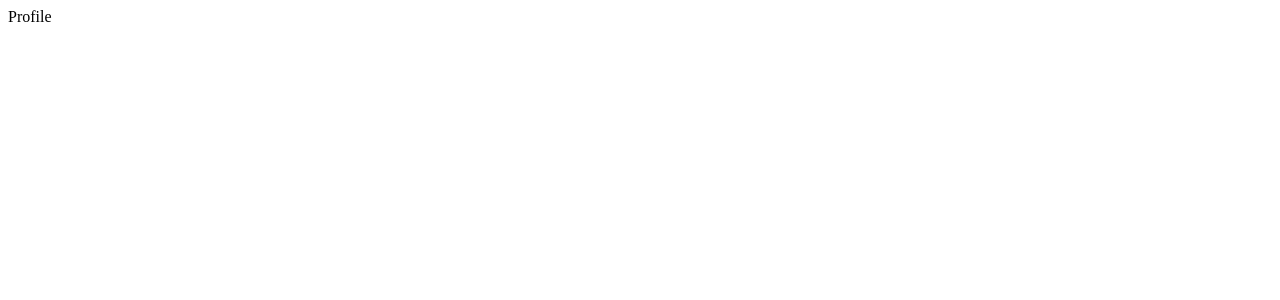
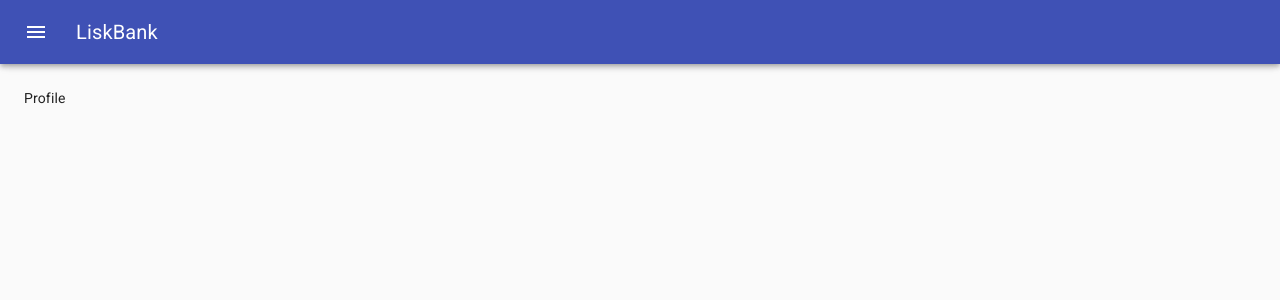
Before and after one commit to NinoVictor/LisBank-WEB, a React (Create React App) app: page /profile in a window 1280 px wide. Shown: the top 300 px of the page. Built offline with nearby package versions, Linux system fonts and the light colour scheme.

Commit message:
Primera versión del dashboard

```diff
--- a/src/App.tsx
+++ b/src/App.tsx
@@ -1,6 +1,7 @@
 import React from "react";
 import { BrowserRouter as Router, Switch, Route } from "react-router-dom";
 
+import Layout from "./components/Layout";
 import Login from "./containers/Login";
 import Home from "./containers/Home";
 import Transactions from "./containers/Transactions";
@@ -14,13 +15,19 @@
           <Login></Login>
         </Route>
         <Route path="/home">
-          <Home></Home>
+          <Layout>
+            <Home />
+          </Layout>
         </Route>
         <Route path="/transactions">
-          <Transactions></Transactions>
+          <Layout>
+            <Transactions />
+          </Layout>
         </Route>
         <Route path="/profile">
-          <Profile></Profile>
+          <Layout>
+            <Profile />
+          </Layout>
         </Route>
       </Switch>
     </Router>
--- /dev/null
+++ b/src/components/Layout.tsx
@@ -0,0 +1,211 @@
+import React, { FC, ReactNode, useReducer } from "react";
+
+import clsx from "clsx";
+import {
+  makeStyles,
+  useTheme,
+  Theme,
+  createStyles,
+} from "@material-ui/core/styles";
+import Drawer from "@material-ui/core/Drawer";
+import CssBaseline from "@material-ui/core/CssBaseline";
+import AppBar from "@material-ui/core/AppBar";
+import Toolbar from "@material-ui/core/Toolbar";
+import List from "@material-ui/core/List";
+import Typography from "@material-ui/core/Typography";
+import Divider from "@material-ui/core/Divider";
+import IconButton from "@material-ui/core/IconButton";
+import MenuIcon from "@material-ui/icons/Menu";
+import ChevronLeftIcon from "@material-ui/icons/ChevronLeft";
+import ChevronRightIcon from "@material-ui/icons/ChevronRight";
+import ListItem from "@material-ui/core/ListItem";
+import ListItemIcon from "@material-ui/core/ListItemIcon";
+import ListItemText from "@material-ui/core/ListItemText";
+import AccountBalanceWalletIcon from "@material-ui/icons/AccountBalanceWallet";
+import TrendingUpIcon from "@material-ui/icons/TrendingUp";
+import AccountCircleIcon from "@material-ui/icons/AccountCircle";
+import SettingsIcon from "@material-ui/icons/Settings";
+import ExitToAppIcon from "@material-ui/icons/ExitToApp";
+
+import Header from "./Header";
+import Navigation from "./Navigation";
+import Footer from "./Footer";
+
+const drawerWidth = 240;
+
+const useStyles = makeStyles((theme: Theme) =>
+  createStyles({
+    root: {
+      display: "flex",
+    },
+    appBar: {
+      transition: theme.transitions.create(["margin", "width"], {
+        easing: theme.transitions.easing.sharp,
+        duration: theme.transitions.duration.leavingScreen,
+      }),
+    },
+    appBarShift: {
+      width: `calc(100% - ${drawerWidth}px)`,
+      marginLeft: drawerWidth,
+      transition: theme.transitions.create(["margin", "width"], {
+        easing: theme.transitions.easing.easeOut,
+        duration: theme.transitions.duration.enteringScreen,
+      }),
+    },
+    toolbar: {
+      display: "flex",
+      alignItems: "center",
+      justifyContent: "flex-end",
+      padding: theme.spacing(0, 1),
+      // necessary for content to be below app bar
+      ...theme.mixins.toolbar,
+    },
+    menuButton: {
+      marginRight: theme.spacing(2),
+    },
+    hide: {
+      display: "none",
+    },
+    drawer: {
+      width: drawerWidth,
+      flexShrink: 0,
+    },
+    drawerPaper: {
+      width: drawerWidth,
+    },
+    drawerHeader: {
+      display: "flex",
+      alignItems: "center",
+      padding: theme.spacing(0, 1),
+      // necessary for content to be below app bar
+      ...theme.mixins.toolbar,
+      justifyContent: "flex-end",
+    },
+    content: {
+      flexGrow: 1,
+      padding: theme.spacing(3),
+      transition: theme.transitions.create("margin", {
+        easing: theme.transitions.easing.sharp,
+        duration: theme.transitions.duration.leavingScreen,
+      }),
+      marginLeft: -drawerWidth,
+    },
+    contentShift: {
+      transition: theme.transitions.create("margin", {
+        easing: theme.transitions.easing.easeOut,
+        duration: theme.transitions.duration.enteringScreen,
+      }),
+      marginLeft: 0,
+    },
+  })
+);
+
+interface Props {
+  children: ReactNode;
+}
+
+const Layout: FC<Props> = ({ children }) => {
+  const classes = useStyles();
+  const theme = useTheme();
+  const [open, setOpen] = React.useState(false);
+
+  const handleDrawerOpen = () => {
+    setOpen(true);
+  };
+
+  const handleDrawerClose = () => {
+    setOpen(false);
+  };
+
+  return (
+    <div className={classes.root}>
+      <CssBaseline />
+      <AppBar
+        position="fixed"
+        className={clsx(classes.appBar, {
+          [classes.appBarShift]: open,
+        })}
+      >
+        <Toolbar>
+          <IconButton
+            color="inherit"
+            aria-label="open drawer"
+            onClick={handleDrawerOpen}
+            edge="start"
+            className={clsx(classes.menuButton, open && classes.hide)}
+          >
+            <MenuIcon />
+          </IconButton>
+          <Typography variant="h6" noWrap>
+            LiskBank
+          </Typography>
+        </Toolbar>
+      </AppBar>
+      <Drawer
+        className={classes.drawer}
+        variant="persistent"
+        anchor="left"
+        open={open}
+        classes={{
+          paper: classes.drawerPaper,
+        }}
+      >
+        <div className={classes.drawerHeader}>
+          <IconButton onClick={handleDrawerClose}>
+            {theme.direction === "ltr" ? (
+              <ChevronLeftIcon />
+            ) : (
+              <ChevronRightIcon />
+            )}
+          </IconButton>
+        </div>
+        <Divider />
+        <List>
+          <ListItem button>
+            <ListItemIcon>
+              <AccountBalanceWalletIcon />
+            </ListItemIcon>
+            <ListItemText primary={"Mi cuenta"} />
+          </ListItem>
+          <ListItem button>
+            <ListItemIcon>
+              <TrendingUpIcon />
+            </ListItemIcon>
+            <ListItemText primary={"Movimientos"} />
+          </ListItem>
+          <ListItem button>
+            <ListItemIcon>
+              <AccountCircleIcon />
+            </ListItemIcon>
+            <ListItemText primary={"Mi perfil"} />
+          </ListItem>
+        </List>
+        <Divider />
+        <List>
+          <ListItem button>
+            <ListItemIcon>
+              <SettingsIcon />
+            </ListItemIcon>
+            <ListItemText primary={"Configuración"} />
+          </ListItem>
+          <ListItem button>
+            <ListItemIcon>
+              <ExitToAppIcon />
+            </ListItemIcon>
+            <ListItemText primary={"Cerrar sesión"} />
+          </ListItem>
+        </List>
+      </Drawer>
+      <main
+        className={clsx(classes.content, {
+          [classes.contentShift]: open,
+        })}
+      >
+        <div className={classes.toolbar} />
+        {children}
+      </main>
+    </div>
+  );
+};
+
+export default Layout;
--- a/src/containers/Home.tsx
+++ b/src/containers/Home.tsx
@@ -1,6 +1,6 @@
-import React, { FC } from "react";
+import React, { FC, ReactElement } from "react";
 
-const Home: FC<{}> = () => {
+const Home: FC<{}> = (): ReactElement => {
   return (
     <>
       <div>Home</div>
```
Also changed, not shown: src/components/layout.tsx (deleted, +0 -33 lines).
